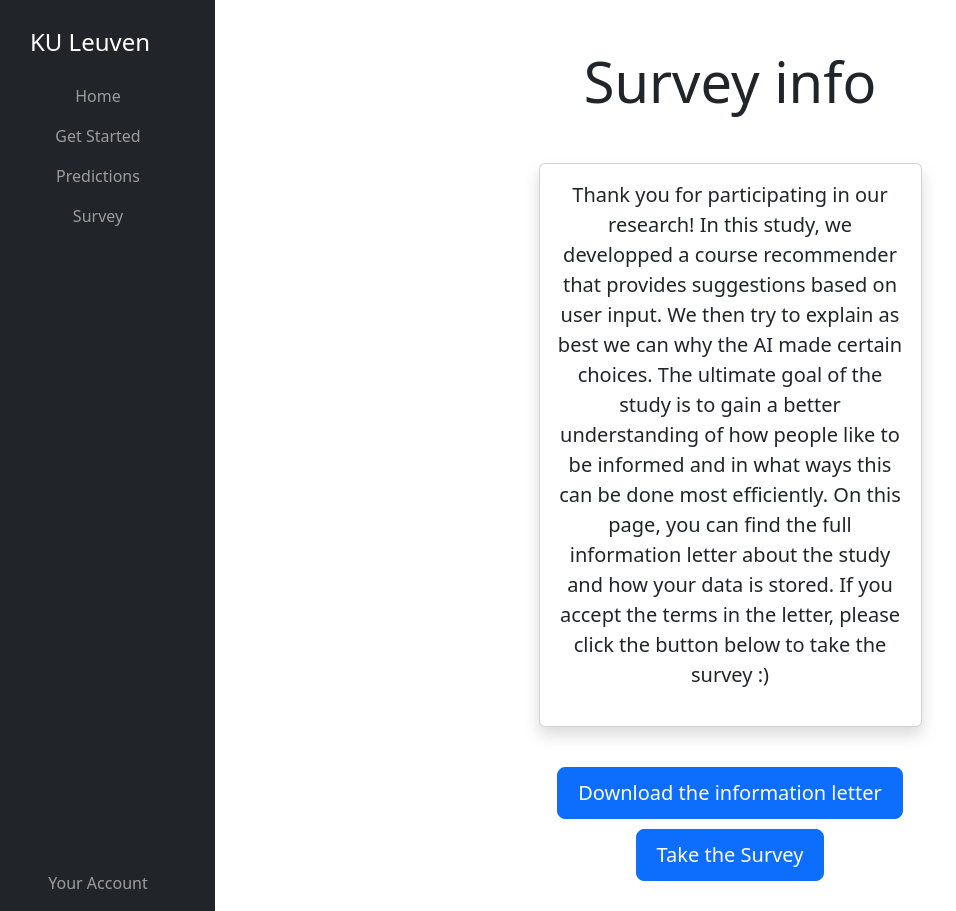
After one commit to DenDeen/Learning-Path-Recommender, a Flask app: page /survey in a window 1280 px wide. The commit adds this page. Shown: the whole page, without its empty margins (35-991 px from the left). Run offline with Flask 3, Linux system fonts and the light colour scheme.

Commit message:
survey check

```diff
--- a/app/routes.py
+++ b/app/routes.py
@@ -1,4 +1,4 @@
-from flask import render_template, request, stream_with_context, Response
+from flask import render_template, request, stream_with_context, Response, send_file
 from app import app
 from app.utils import models as model_utils
 
@@ -94,3 +94,15 @@ def output():
     # Get processed data from the session variable
     # You can now display the output and integrate chat functionality
     return render_template("output.html")
+
+@app.route("/survey")
+def survey():
+    # Get processed data from the session variable
+    # You can now display the output and integrate chat functionality
+    return render_template("survey.html")
+
+@app.route('/download')
+def download_file():
+    # Path to the file you want to serve
+    file_path = 'static/resources/informatiebrief.pdf'
+    return send_file(file_path, as_attachment=True)
--- a/app/templates/base.html
+++ b/app/templates/base.html
@@ -48,6 +48,7 @@
                     <a class="nav-link" href="{{ url_for('index') }}">Home</a>
                     <a class="nav-link" href="{{ url_for('input_text') }}">Get Started</a>
                     <a class="nav-link" href="{{ url_for('view_predictions') }}">Predictions</a>
+                    <a class="nav-link" href="{{ url_for('survey') }}">Survey</a>
                     <!-- Add more links as needed -->
                 </li>
             </ul>
--- /dev/null
+++ b/app/templates/survey.html
@@ -0,0 +1,78 @@
+{% extends 'base.html' %}
+
+{% block title %}Survey{% endblock %}
+
+{% block content %}
+    <!-- Display the processed output -->
+    <!-- Integrate chat window with your large language model -->
+    <!-- Main content container -->
+
+    <style>
+        body {
+            display: flex;
+            align-items: center;
+            justify-content: center;
+            margin: 0;
+        }
+
+        .button-container {
+            text-align: center;
+            margin-top: 20px;
+            display: flex;
+            flex-direction: column;
+            align-items: center;
+            margin-bottom: 30px;
+        }
+
+        .btn-container {
+            display: flex;
+            flex-direction: column;
+            align-items: center;
+            gap: 10px;
+        }
+
+        .btn {
+            padding: 10px 20px;
+            white-space: nowrap;
+        }
+
+        .content-container {
+            text-align: center;
+        }
+
+        .lead {
+            line-height: 1.5;
+            margin-bottom: 20px;
+        }
+    </style>
+
+<div class="container mt-5 content-background content-container container-pane">
+    <h1 class="text-center mb-5 display-4">Survey info</h1>
+
+    <div class="row mb-4 justify-content-center">
+        <div class="col-lg-6 mb-3">
+            <div class="card h-100 shadow">
+                <div class="card-body d-flex align-items-center justify-content-center text-center">
+                    <p class="lead">
+                        Thank you for participating in our research!
+                        In this study, we developped a course recommender that provides suggestions based on user input.
+                        We then try to explain as best we can why the AI made certain choices.
+                        The ultimate goal of the study is to gain a better understanding of how people like to be informed and in what ways this can be done most efficiently.
+                        On this page, you can find the full information letter about the study and how your data is stored.
+                        If you accept the terms in the letter, please click the button below to take the survey :)
+                    </p>
+                </div>
+            </div>
+        </div>
+    </div>
+    <div class="button-container">
+        <div class="col-lg-6 text-center">
+            <div class="btn-container">
+                <a class="btn btn-primary btn-lg" href="{{ url_for('download_file') }}" role="button">Download the information letter</a>
+                <a href="https://qualtricsxmt535fjbxw.qualtrics.com/jfe/form/SV_09Fe4t3lV4ipcHA" target="_blank" class="btn btn-primary btn-lg">Take the Survey</a>
+            </div>
+        </div>
+    </div>
+</div>
+
+{% endblock %}
```
Also changed, not shown: app/templates/predictions.html (+7 -0 lines), 1 other file.
